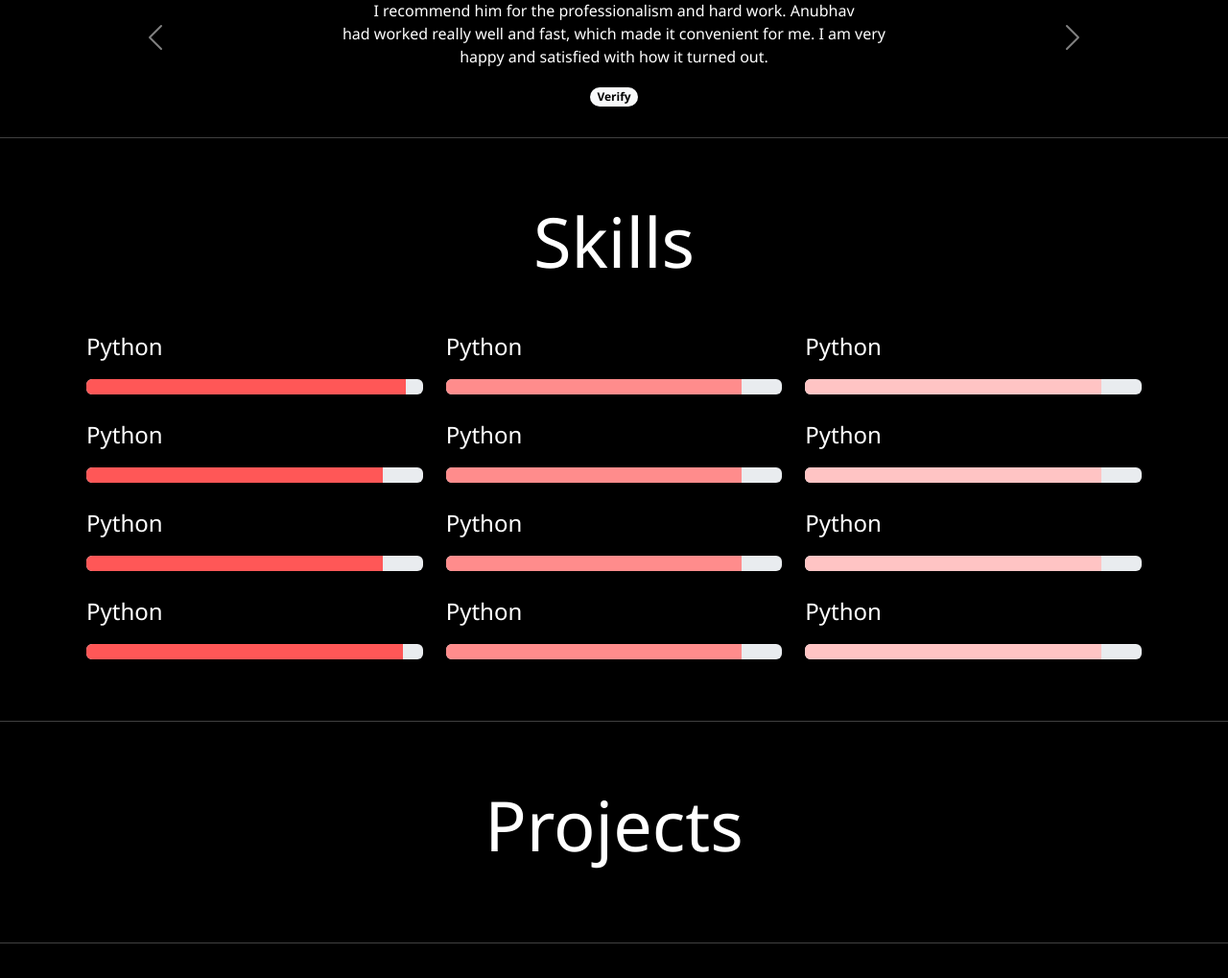
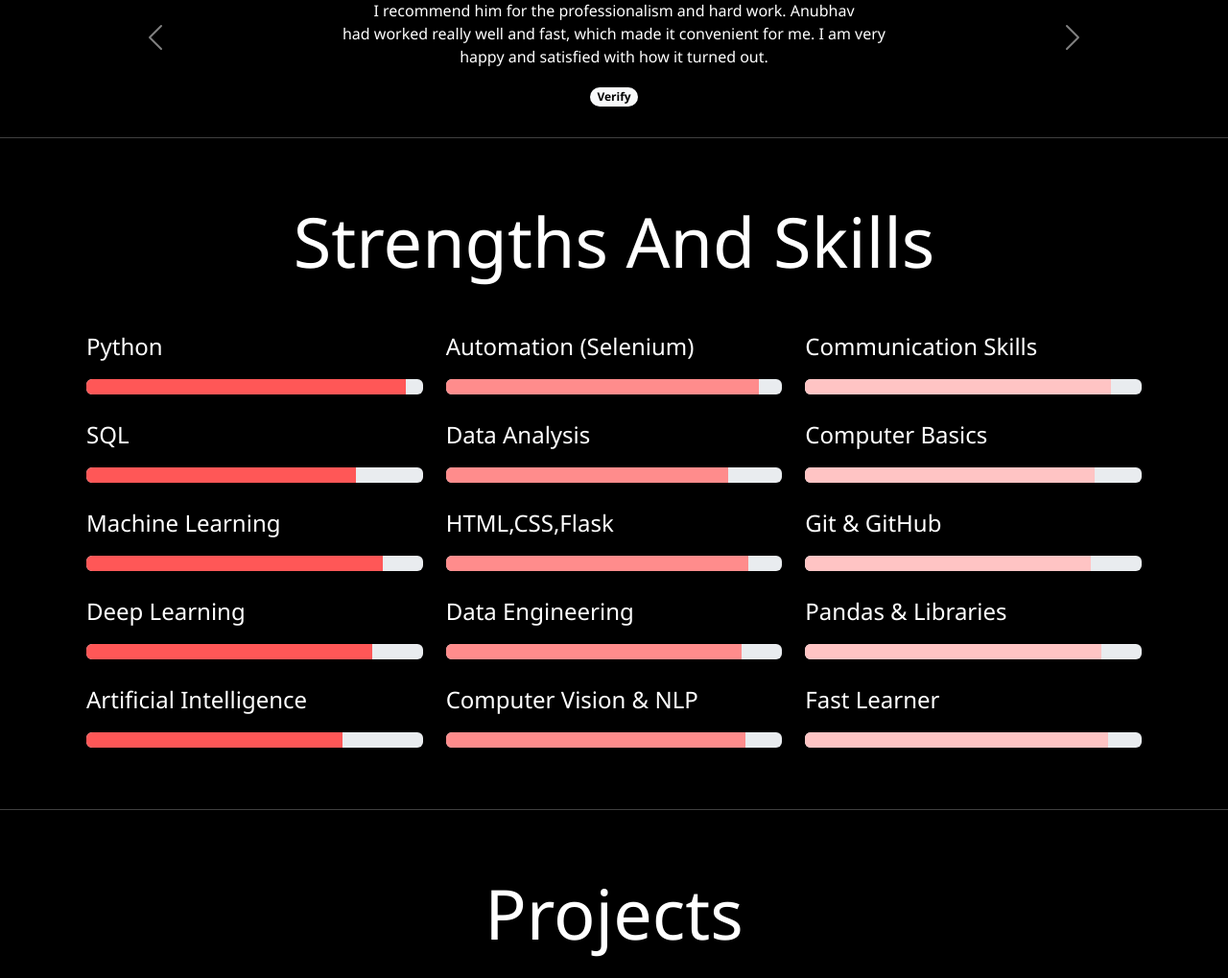
Before and after one commit to LazyyVenom/Anubhav_Portfolio, a Flask app: page / in a window 1280 px wide. Shown: the part 2183-3202 px from the top of the page at 96% size. Run offline with Flask 3, Linux system fonts and the light colour scheme.

Commit message:
Added Skills

```diff
--- a/templates/index.html
+++ b/templates/index.html
@@ -357,7 +357,7 @@
         <div id="skills" class="py-5">
             <div class="container">
                 <header class="text-center mb-5">
-                    <h1 class="display-2 fw-normal text-center font-weight-bold header-text">Skills</h1>
+                    <h1 class="display-2 fw-normal text-center font-weight-bold header-text">Strengths And Skills</h1>
                 </header>
                 <div class="row">
                     <div class="col">
@@ -371,7 +371,97 @@
                     </div>
                     <div class="col">
                         <p class="skills-text">
-                            Python
+                            Automation (Selenium)
+                        </p>
+                        <div class="progress" role="progressbar" aria-label="Warning example" aria-valuemin="0"
+                            aria-valuemax="100">
+                            <div class="progress-bar bg-warning pro-color" style="width: 93%"></div>
+                        </div>
+                    </div>
+                    <div class="col">
+                        <p class="skills-text">
+                            Communication Skills
+                        </p>
+                        <div class="progress" role="progressbar" aria-label="Warning example" aria-valuemin="0"
+                            aria-valuemax="100">
+                            <div class="progress-bar pro-color-3" style="width: 91%"></div>
+                        </div>
+                    </div>
+                </div>
+                <br>
+                <div class="row">
+                    <div class="col">
+                        <p class="skills-text">
+                            SQL
+                        </p>
+                        <div class="progress" role="progressbar" aria-label="Warning example" aria-valuemin="0"
+                            aria-valuemax="100">
+                            <div class="progress-bar bg-danger pro-color-2" style="width: 80%"></div>
+                        </div>
+                    </div>
+                    <div class="col">
+                        <p class="skills-text">
+                            Data Analysis
+                        </p>
+                        <div class="progress" role="progressbar" aria-label="Warning example" aria-valuemin="0"
+                            aria-valuemax="100">
+                            <div class="progress-bar bg-warning pro-color" style="width: 84%"></div>
+                        </div>
+                    </div>
+                    <div class="col">
+                        <p class="skills-text">
+                            Computer Basics
+                        </p>
+                        <div class="progress" role="progressbar" aria-label="Warning example" aria-valuemin="0"
+                            aria-valuemax="100">
+                            <div class="progress-bar pro-color-3" style="width: 86%"></div>
+                        </div>
+                    </div>
+                </div>
+                <br>
+                <div class="row">
+                    <div class="col">
+                        <p class="skills-text">
+                            Machine Learning
+                        </p>
+                        <div class="progress" role="progressbar" aria-label="Warning example" aria-valuemin="0"
+                            aria-valuemax="100">
+                            <div class="progress-bar bg-danger pro-color-2" style="width: 88%"></div>
+                        </div>
+                    </div>
+                    <div class="col">
+                        <p class="skills-text">
+                            HTML,CSS,Flask
+                        </p>
+                        <div class="progress" role="progressbar" aria-label="Warning example" aria-valuemin="0"
+                            aria-valuemax="100">
+                            <div class="progress-bar bg-warning pro-color" style="width: 90%"></div>
+                        </div>
+                    </div>
+                    <div class="col">
+                        <p class="skills-text">
+                            Git & GitHub
+                        </p>
+                        <div class="progress" role="progressbar" aria-label="Warning example" aria-valuemin="0"
+                            aria-valuemax="100">
+                            <div class="progress-bar pro-color-3" style="width: 85%"></div>
+                        </div>
+                    </div>
+                </div>
+                <br>
+                <div class="row">
+                    <div class="col">
+                        <p class="skills-text">
+                            Deep Learning
+                        </p>
+                        <div class="progress" role="progressbar" aria-label="Warning example" aria-valuemin="0"
+                            aria-valuemax="100">
+                            <div class="progress-bar bg-danger pro-color-2" style="width: 85%"></div>
+                        </div>
+                    </div>
+                    <div class="col">
+                        <p class="skills-text">
+                            Data Engineering
                         </p>
                         <div class="progress" role="progressbar" aria-label="Warning example" aria-valuemin="0"
                             aria-valuemax="100">
@@ -380,7 +470,7 @@
                     </div>
                     <div class="col">
                         <p class="skills-text">
-                            Python
+                            Pandas & Libraries
                         </p>
                         <div class="progress" role="progressbar" aria-label="Warning example" aria-valuemin="0"
                             aria-valuemax="100">
@@ -392,89 +482,29 @@
                 <div class="row">
                     <div class="col">
                         <p class="skills-text">
-                            Python
+                            Artificial Intelligence
                         </p>
                         <div class="progress" role="progressbar" aria-label="Warning example" aria-valuemin="0"
                             aria-valuemax="100">
-                            <div class="progress-bar bg-danger pro-color-2" style="width: 88%"></div>
+                            <div class="progress-bar bg-danger pro-color-2" style="width: 76%"></div>
                         </div>
                     </div>
                     <div class="col">
                         <p class="skills-text">
-                            Python
+                            Computer Vision & NLP
                         </p>
                         <div class="progress" role="progressbar" aria-label="Warning example" aria-valuemin="0"
                             aria-valuemax="100">
-                            <div class="progress-bar bg-warning pro-color" style="width: 88%"></div>
+                            <div class="progress-bar bg-warning pro-color" style="width: 89%"></div>
                         </div>
                     </div>
                     <div class="col">
                         <p class="skills-text">
-                            Python
+                            Fast Learner
                         </p>
                         <div class="progress" role="progressbar" aria-label="Warning example" aria-valuemin="0"
                             aria-valuemax="100">
-                            <div class="progress-bar pro-color-3" style="width: 88%"></div>
-                        </div>
-                    </div>
-                </div>
-                <br>
-                <div class="row">
-                    <div class="col">
-                        <p class="skills-text">
-                            Python
-                        </p>
-                        <div class="progress" role="progressbar" aria-label="Warning example" aria-valuemin="0"
-                            aria-valuemax="100">
-                            <div class="progress-bar bg-danger pro-color-2" style="width: 88%"></div>
-                        </div>
-                    </div>
-                    <div class="col">
-                        <p class="skills-text">
-                            Python
-                        </p>
-                        <div class="progress" role="progressbar" aria-label="Warning example" aria-valuemin="0"
-                            aria-valuemax="100">
-                            <div class="progress-bar bg-warning pro-color" style="width: 88%"></div>
-                        </div>
-                    </div>
-                    <div class="col">
-                        <p class="skills-text">
-                            Python
-                        </p>
-                        <div class="progress" role="progressbar" aria-label="Warning example" aria-valuemin="0"
-                            aria-valuemax="100">
-                            <div class="progress-bar pro-color-3" style="width: 88%"></div>
-                        </div>
-                    </div>
-                </div>
-                <br>
-                <div class="row">
-                    <div class="col">
-                        <p class="skills-text">
-                            Python
-                        </p>
-                        <div class="progress" role="progressbar" aria-label="Warning example" aria-valuemin="0"
-                            aria-valuemax="100">
-                            <div class="progress-bar bg-danger pro-color-2" style="width: 94%"></div>
-                        </div>
-                    </div>
-                    <div class="col">
-                        <p class="skills-text">
-                            Python
-                        </p>
-                        <div class="progress" role="progressbar" aria-label="Warning example" aria-valuemin="0"
-                            aria-valuemax="100">
-                            <div class="progress-bar bg-warning pro-color" style="width: 88%"></div>
-                        </div>
-                    </div>
-                    <div class="col">
-                        <p class="skills-text">
-                            Python
-                        </p>
-                        <div class="progress" role="progressbar" aria-label="Warning example" aria-valuemin="0"
-                            aria-valuemax="100">
-                            <div class="progress-bar pro-color-3" style="width: 88%"></div>
+                            <div class="progress-bar pro-color-3" style="width: 90%"></div>
                         </div>
                     </div>
                 </div>
```
